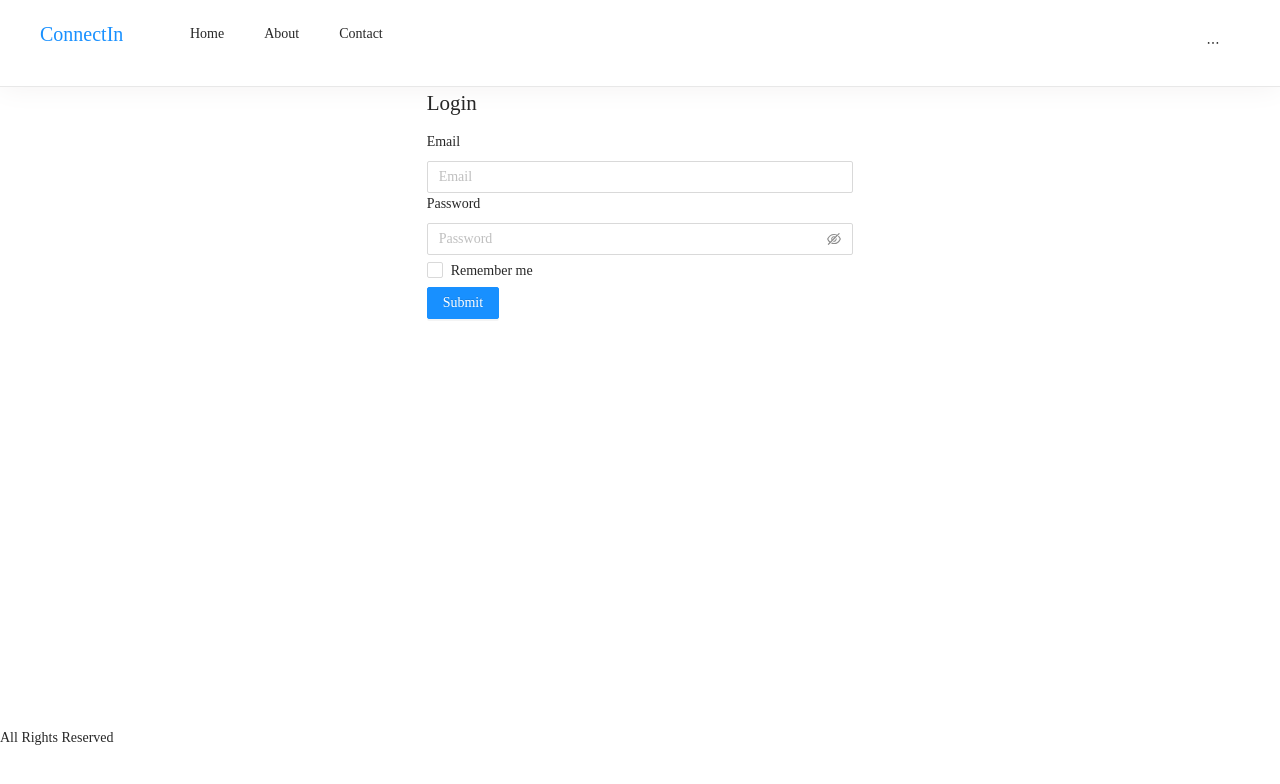
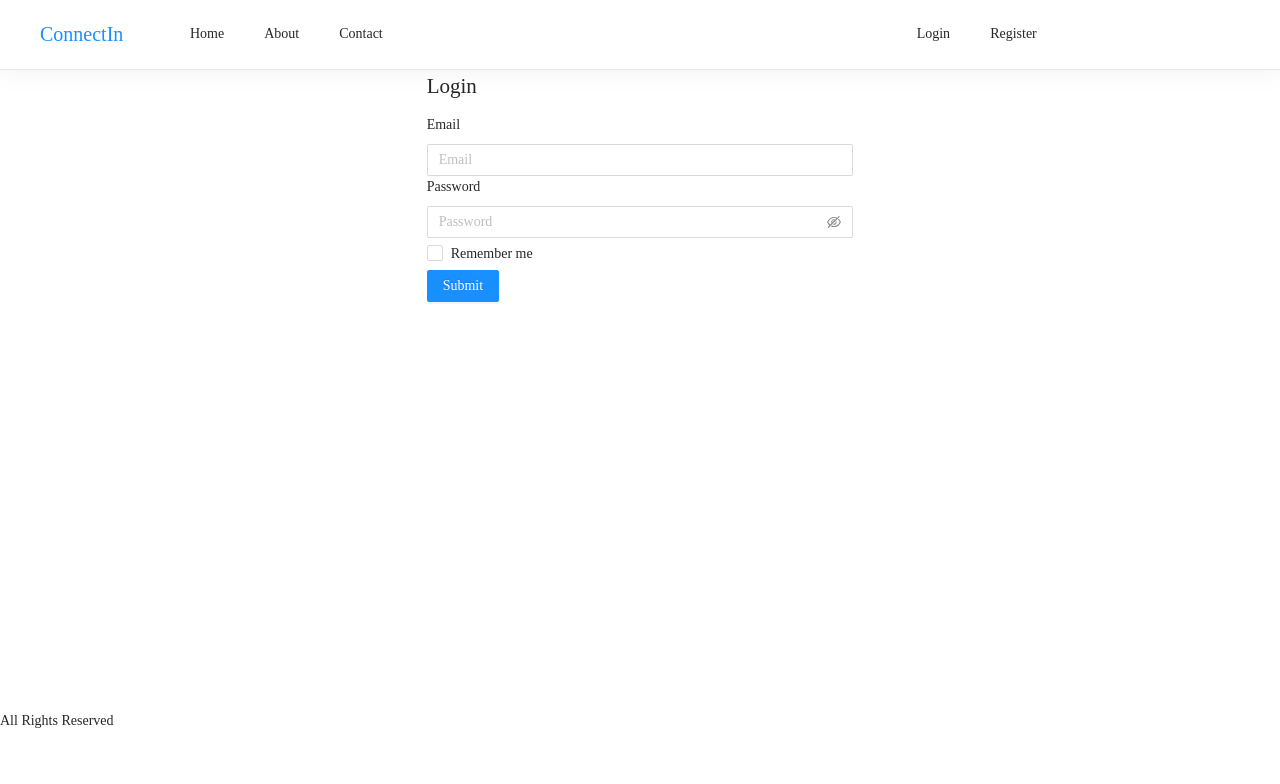
Before and after one commit to alipetarian/nextjs-styled-components-antd-typescript-starter, a Next.js app: page /login in a window 1280 px wide. Shown: the top 784 px of the page. Built offline with nearby package versions, Linux system fonts and the light colour scheme; a web font is replaced by a local one.

Commit message:
Menu responsiveness jerk fixed

```diff
--- a/src/components/common/navbar/index.tsx
+++ b/src/components/common/navbar/index.tsx
@@ -25,9 +25,7 @@ const StyledNavbar = styled.nav`
 
 
   & .menuCon {
-    width: calc(100% - 150px);
-    float: left;
-
+    display: flex;
   }
 
   & .menuCon .ant-menu-item {
@@ -50,11 +48,11 @@ const StyledNavbar = styled.nav`
   }
 
   & .menuCon .leftMenu {
-    float: left;
+    flex: 2
   }
 
   & .menuCon .rightMenu {
-    float: right;
+    flex: 1;
   }
 
   & .barsMenu {
@@ -116,6 +114,10 @@ const StyledNavbar = styled.nav`
   @media (max-width: 767px) {
     & .barsMenu {
       display: inline-block;
+    }
+
+    & .menuCon{
+      justify-content: flex-end;
     }
 
     & .leftMenu,
```
